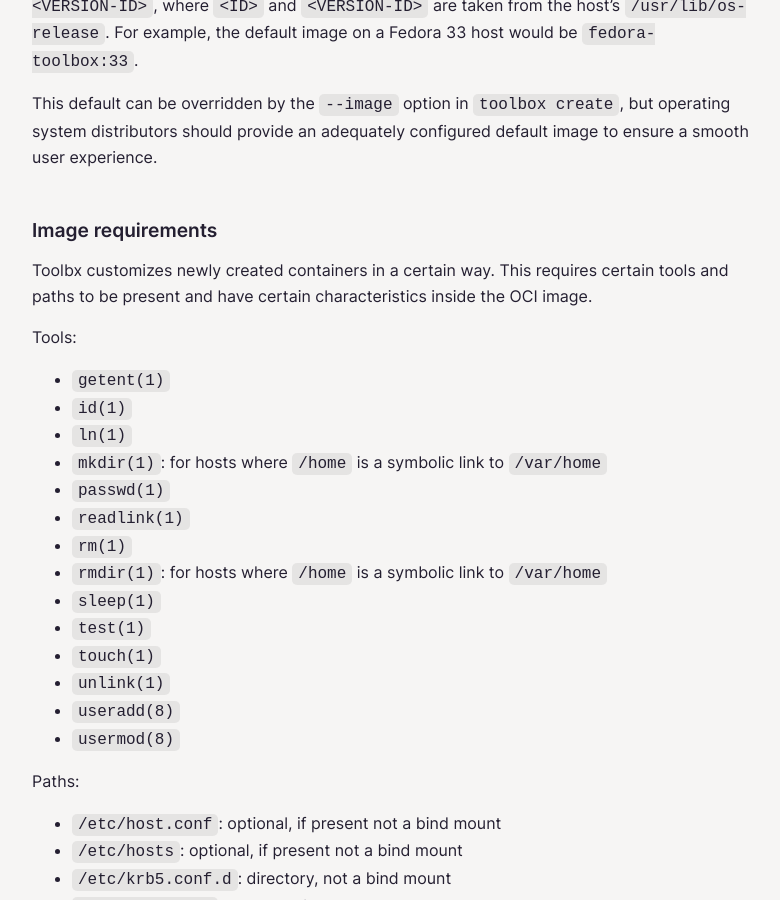
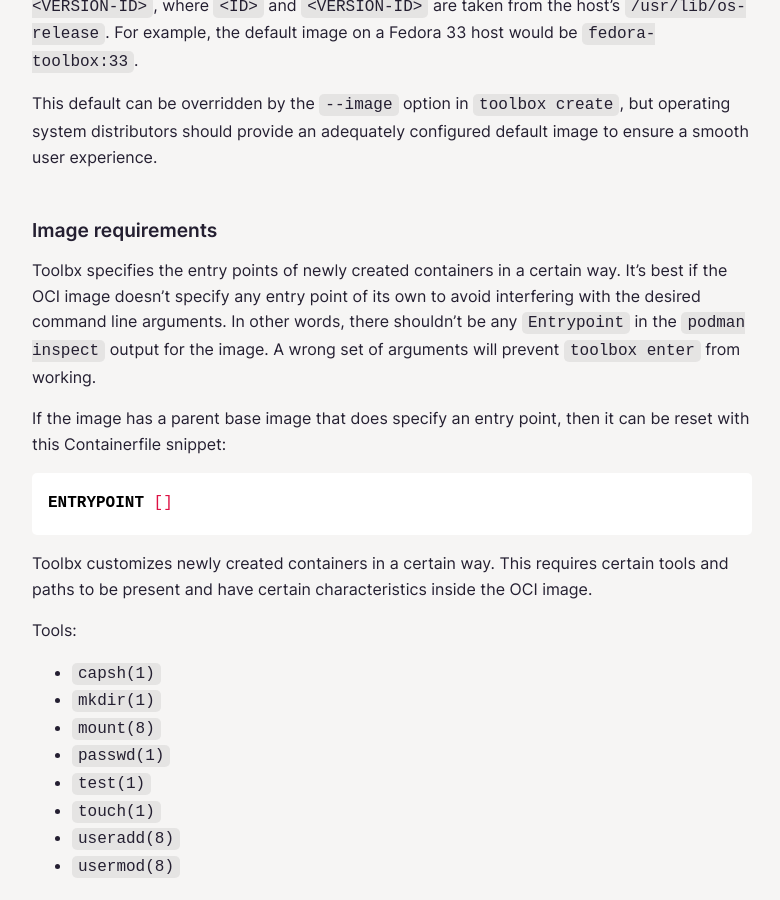
Before and after one commit to containers/containertoolbx.org, a Jekyll site: the page built from distros.md, in a window 1280 px wide and 900 px high, scrolled down 251 px. Shown: the whole window, without its empty margins (248-1028 px from the left). Built offline with Jekyll 4.4.1, drawn with Linux system fonts in a browser that asks for light colours.

Commit message:
Synchronize the Image Requirements with the code repository's README.md

````diff
--- a/distros.md
+++ b/distros.md
@@ -9,21 +9,22 @@
 
 ## Image requirements
 
+Toolbx specifies the entry points of newly created containers in a certain way. It's best if the OCI image doesn't specify any entry point of its own to avoid interfering with the desired command line arguments. In other words, there shouldn't be any `Entrypoint` in the `podman inspect` output for the image. A wrong set of arguments will prevent `toolbox enter` from working.
+
+If the image has a parent base image that does specify an entry point, then it can be reset with this Containerfile snippet:
+```Dockerfile
+ENTRYPOINT []
+```
+
 Toolbx customizes newly created containers in a certain way. This requires certain tools and paths to be present and have certain characteristics inside the OCI image.
 
 Tools:
-* `getent(1)`
-* `id(1)`
-* `ln(1)`
-* `mkdir(1)`: for hosts where `/home` is a symbolic link to `/var/home`
+* `capsh(1)`
+* `mkdir(1)`
+* `mount(8)`
 * `passwd(1)`
-* `readlink(1)`
-* `rm(1)`
-* `rmdir(1)`: for hosts where `/home` is a symbolic link to `/var/home`
-* `sleep(1)`
 * `test(1)`
 * `touch(1)`
-* `unlink(1)`
 * `useradd(8)`
 * `usermod(8)`
 
````
